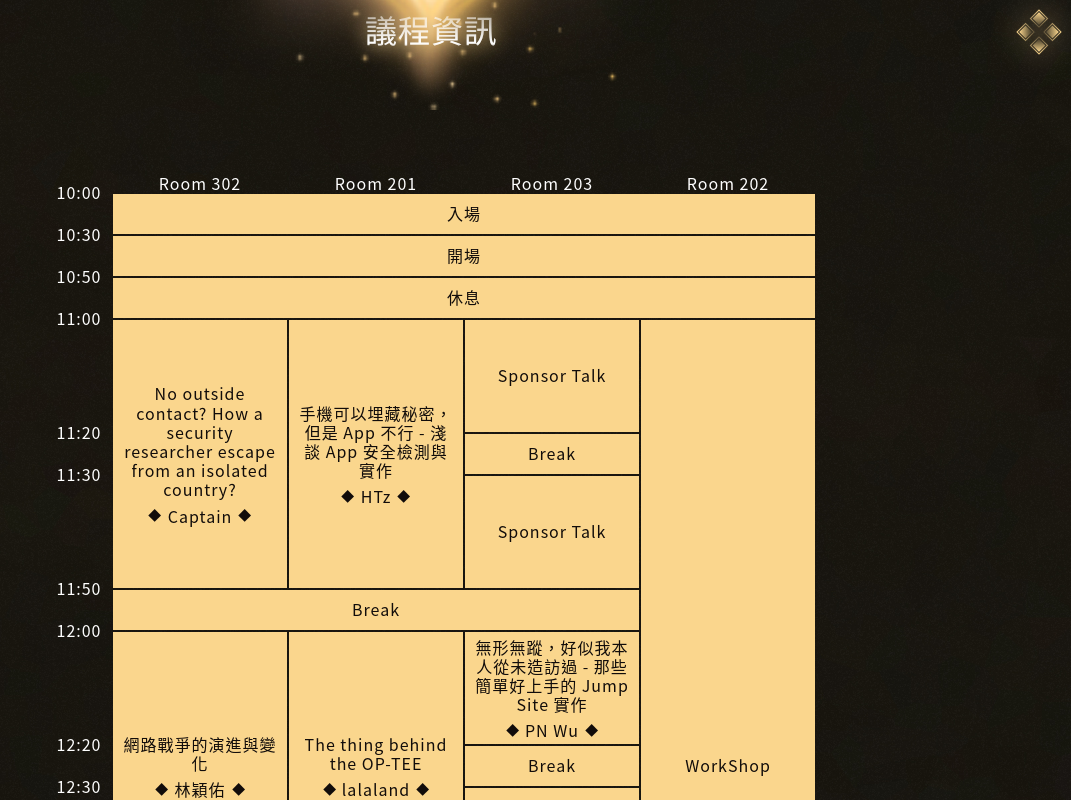
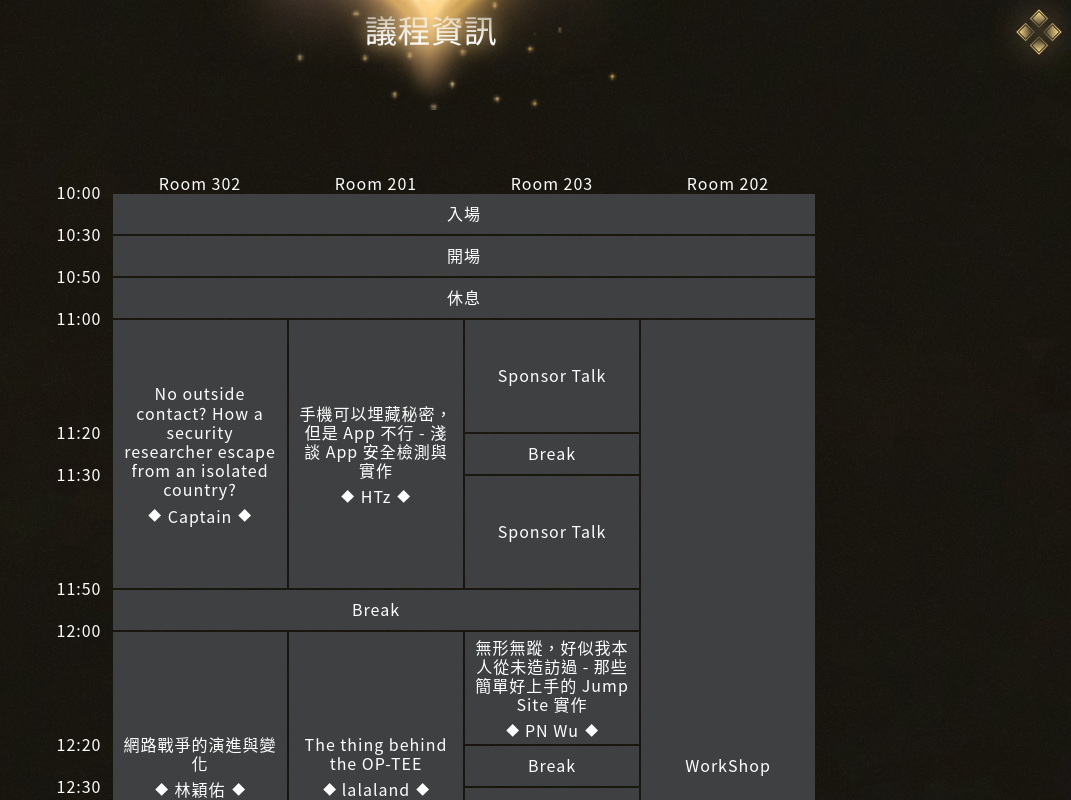
Before and after one commit to tdoh/tdoh.online, a Vue app: page /agenda in a window 1280 px wide. Shown: the top 800 px of the page, without its empty margins (209-1280 px from the left). Built offline with nearby package versions, Linux system fonts and the light colour scheme; a web font is replaced by a local one.

Commit message:
Layout: change agenda table background color

```diff
--- a/src/assets/scss/_color.scss
+++ b/src/assets/scss/_color.scss
@@ -5,3 +5,4 @@ $gold: #FAD68D;
 $gold-shadow: #9F885A;
 $white: #ffffff;
 $red: #B94136;
+$gray: #3e4042;
--- a/src/assets/scss/_spotlight.scss
+++ b/src/assets/scss/_spotlight.scss
@@ -272,7 +272,7 @@
             content: '';
             height: 7pt;
             width: 7pt;
-            background: $dark;
+            background: $white;
             transform: rotate(45deg);
             @media screen and (max-width:900px) {
               background: $white;
@@ -282,11 +282,10 @@
       }
     }
     .session, .main, .break {
-      background: $gold;
-      color: $dark;
+      background: $gray;
+      color: $white;
       @media screen and (max-width: 900px) {
         background: none;
-        color: $white;
       }
     }
     .mobileTime {
```
